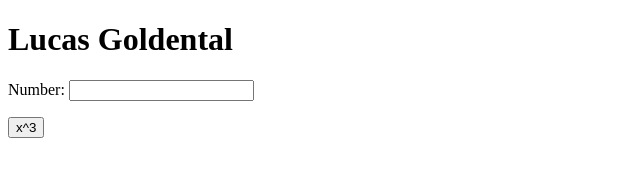
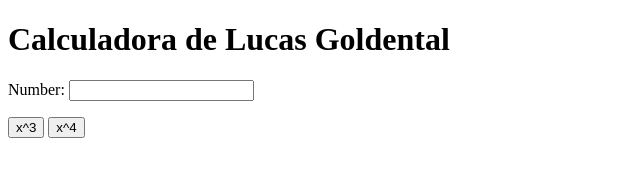
Before and after one commit to Lucascn21/my_calculator_2, a plain HTML site: page index.html in a window 1280 px wide. Shown: the whole page, without its empty margins (0-640 px from the left). Drawn offline with Linux system fonts and the light colour scheme.

Commit message:
x^4 button

```diff
--- a/index.html
+++ b/index.html
@@ -5,17 +5,22 @@
 		<meta charset="utf-8">
 	</head>
 	<body>
-		<h1>Lucas Goldental</h1>
+		<h1>Calculadora de Lucas Goldental</h1>
 		Number:
 		<input type="text" id="n1">
 		<p>
 			<button onclick="cube()"> x^3 </button>
+			<button onclick="power_4()"> x^4</button>
 		</p>
 		<script type="text/javascript">
 			function cube() {
 				var num = document.getElementById("n1");
 				num.value = Math.pow(num.value, 3);
 			}
+			function power_4() {
+				var num = document.getElementById("n1");
+				num.value = Math.pow(num.value, 4);
+			}
 		</script>
 	</body>
 </html>
```
